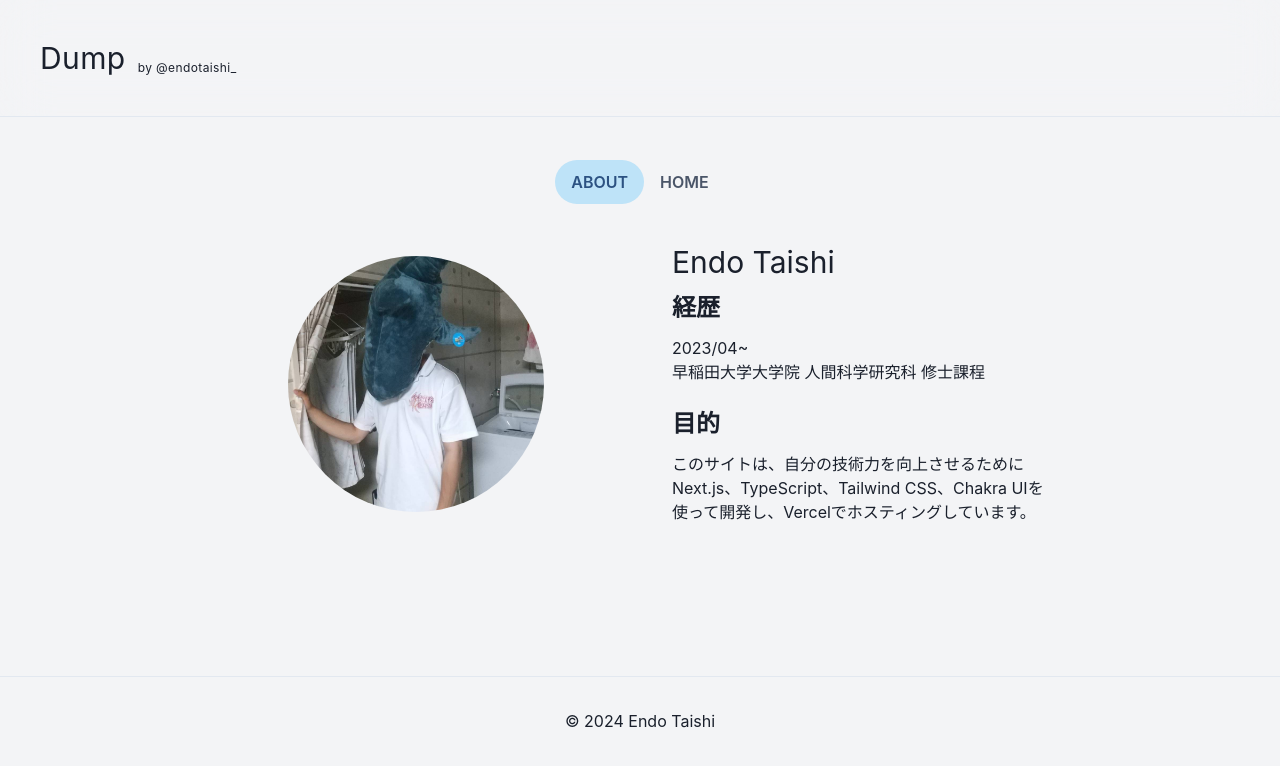
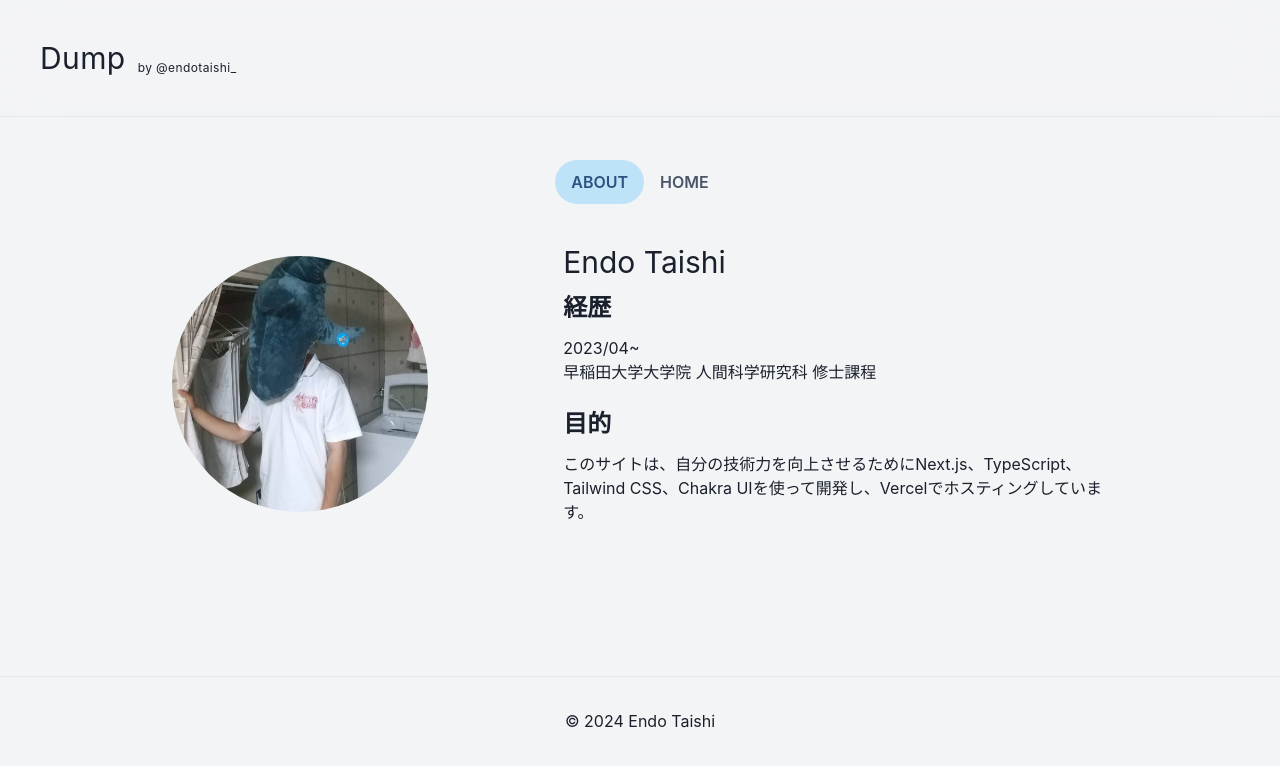
Before and after one commit to EndoTaishi/endotaishicom, a Next.js app: page / in a window 1280 px wide. Shown: the top 766 px of the page. Built offline with nearby package versions, Linux system fonts and the light colour scheme.

Commit message:
Refactor profile component layout

```diff
--- a/app/components/profile.tsx
+++ b/app/components/profile.tsx
@@ -3,14 +3,14 @@
 
 export function Profile() {
   return (
-    <div className='flex justify-evenly'>
-        <div className='flex justify-center w-2/5 mb-6'>
+    <div className='grid md:grid-cols-5 gap-12'>
+        <div className='relative col-span-5 md:col-span-2 mb-3'>
             <Image className='object-cover h-48 w-48 sm:h-48 sm:w-48 md:h-64 md:w-64 m-3'
                 borderRadius='full'
                 src='/Profile.JPG'
             />
         </div>
-        <div className='w-2/5'>
+        <div className='col-span-5 md:col-span-3 '>
             <h1 className='text-3xl pb-3'>Endo Taishi</h1>
             <h3 className='text-2xl font-bold mb-3'>経歴</h3>
             <div className='mb-6'>
```
